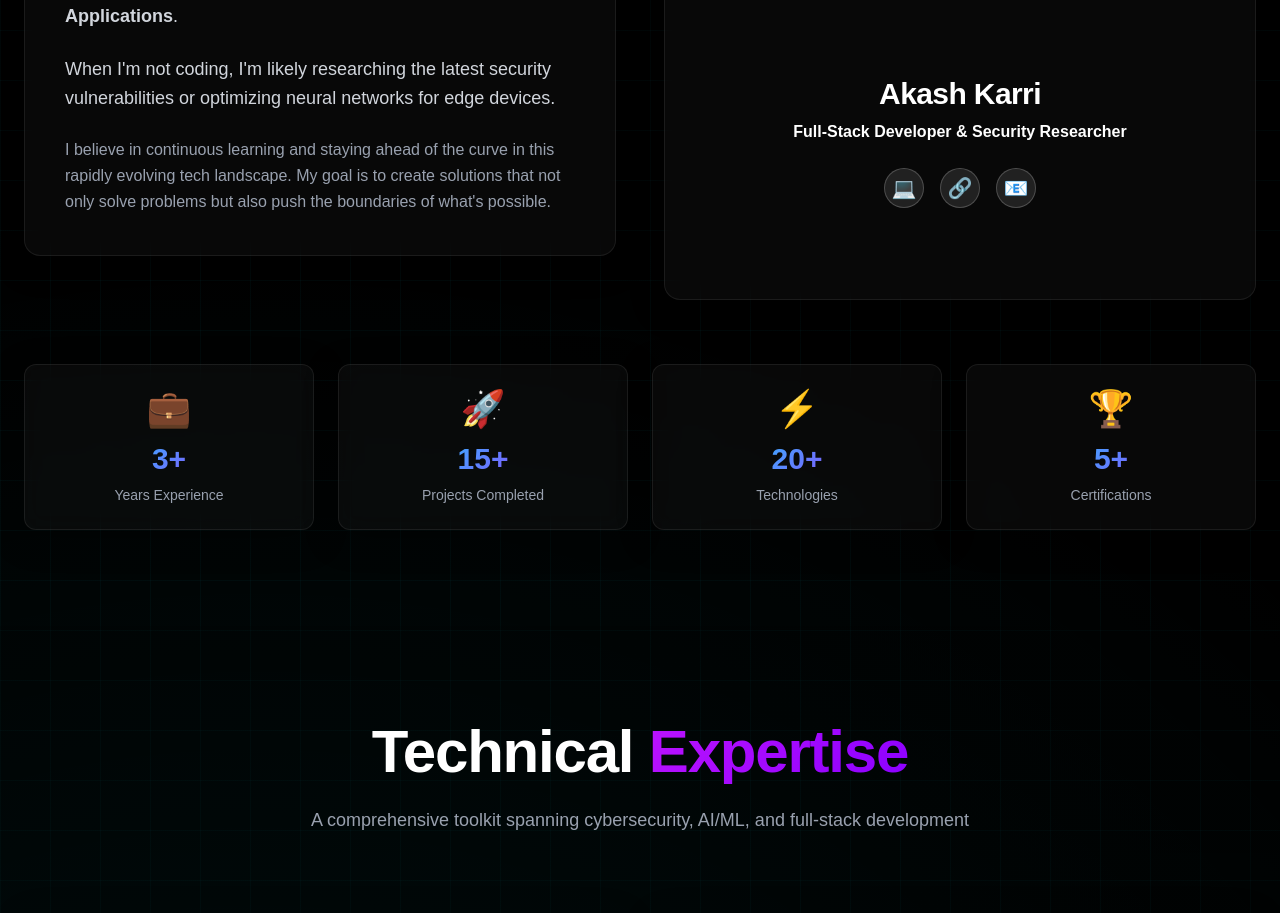
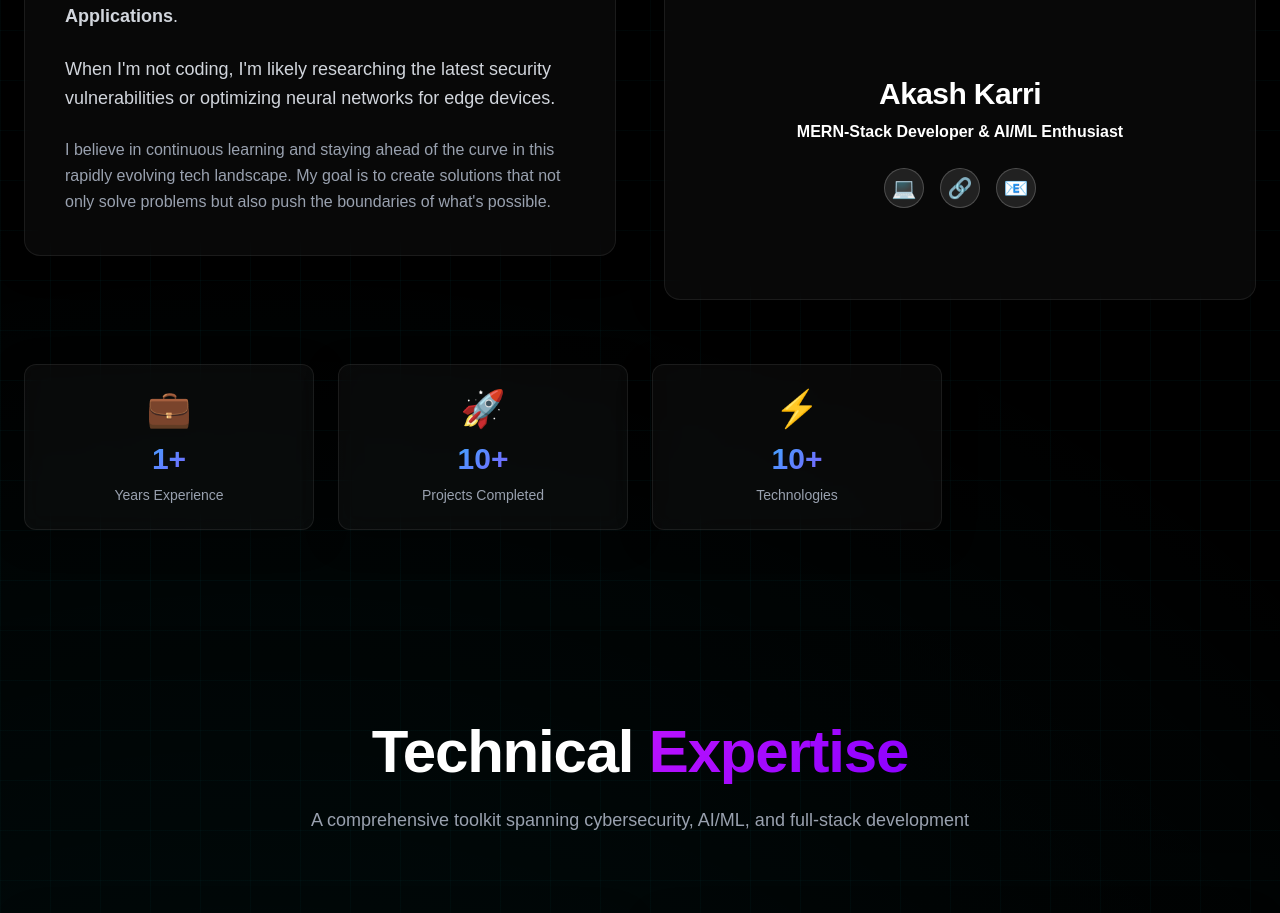
Before and after one commit to akash4426/portfolio, a React (Vite) app in the folder client/: page / in a window 1280 px wide. Shown: the part 1220-2133 px from the top of the page. Built offline with nearby package versions, Linux system fonts and the light colour scheme.

Commit message:
Changed few parts

```diff
--- a/client/src/About.jsx
+++ b/client/src/About.jsx
@@ -1,10 +1,9 @@
 import { motion } from "framer-motion";
 
 const stats = [
-  { label: "Years Experience", value: "3+", icon: "💼" },
-  { label: "Projects Completed", value: "15+", icon: "🚀" },
-  { label: "Technologies", value: "20+", icon: "⚡" },
-  { label: "Certifications", value: "5+", icon: "🏆" },
+  { label: "Years Experience", value: "1+", icon: "💼" },
+  { label: "Projects Completed", value: "10+", icon: "🚀" },
+  { label: "Technologies", value: "10+", icon: "⚡" },
 ];
 
 export default function About() {
@@ -63,7 +62,7 @@ export default function About() {
                 </div>
               </div>
               <h3 className="text-3xl font-bold text-white mb-2">Akash Karri</h3>
-              <p className="text-neon-blue font-semibold mb-4">Full-Stack Developer & Security Researcher</p>
+              <p className="text-neon-blue font-semibold mb-4">MERN-Stack Developer & AI/ML Enthusiast</p>
               <div className="flex gap-4 justify-center mt-6">
                 <a href="https://github.com/akash4426" target="_blank" rel="noopener noreferrer" className="w-10 h-10 rounded-full bg-white/10 hover:bg-neon-blue/20 border border-white/20 hover:border-neon-blue flex items-center justify-center transition-all">
                   <span className="text-xl">💻</span>
```
